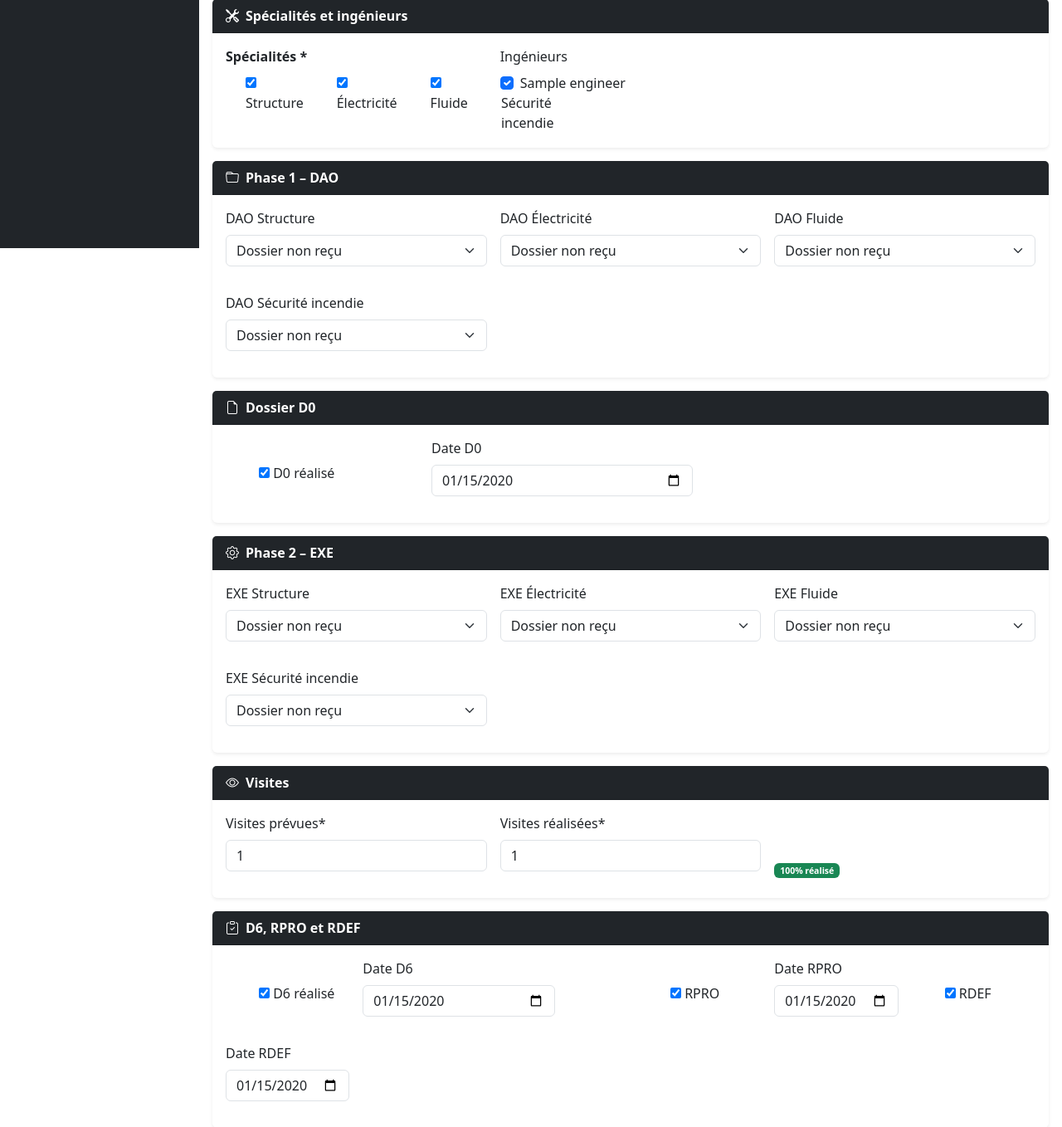
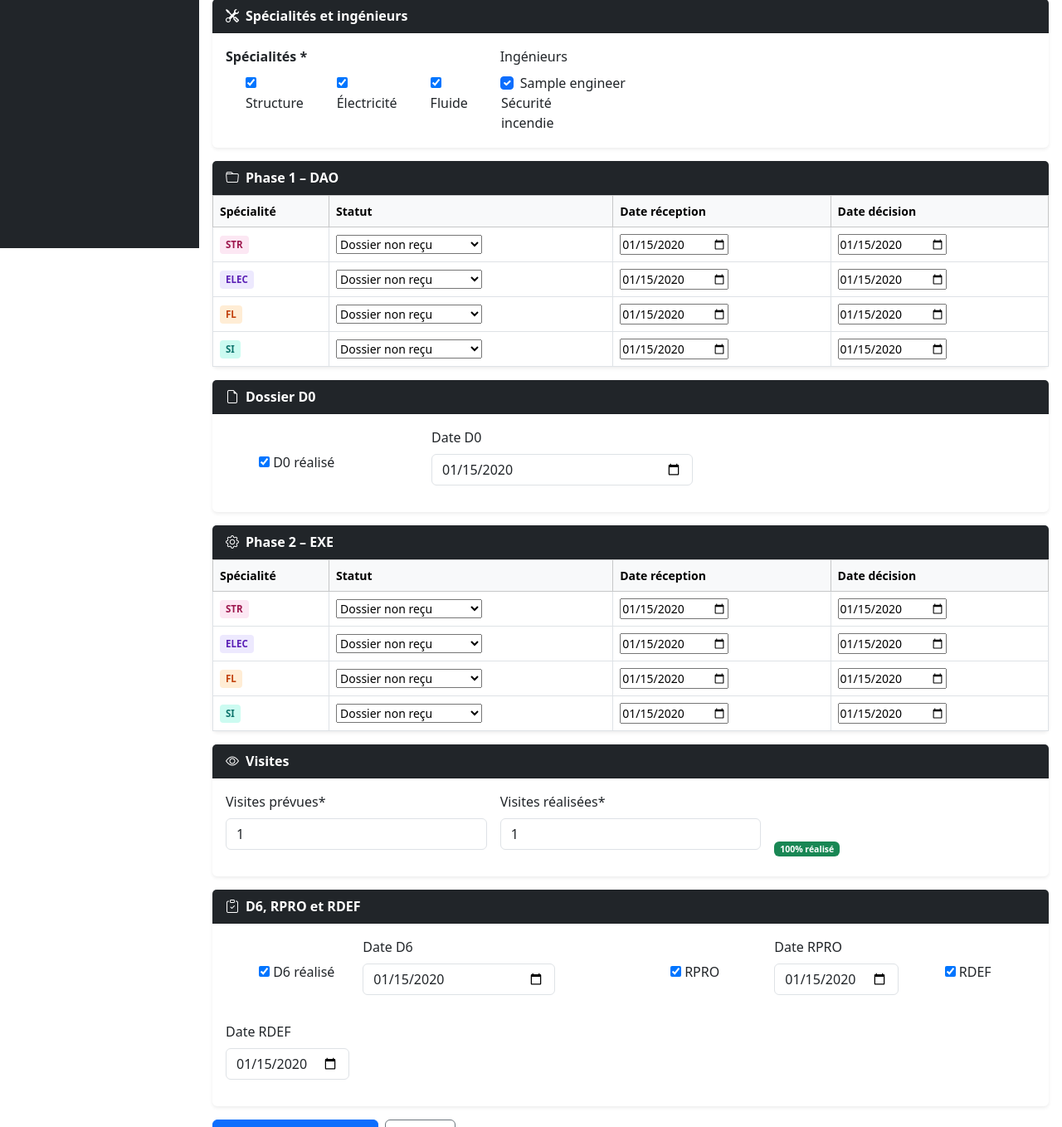
Before and after one commit to tahahamdiaq/maram, a Django app: page /projets/1/modifier/ in a window 1280 px wide. Shown: the part 501-1859 px from the top of the page at 83% size. Run offline with Django 5.2, Linux system fonts and the light colour scheme; a user stored in the database is signed in; tables that the repository leaves empty hold one stand-in row (values such as "Sample post"); data that the repository does not hold is empty; some libraries are stand-ins or nearby versions.

Commit message:
enhance project form with structured display for DAO and EXE specialtiesns

```diff
--- a/projects/views.py
+++ b/projects/views.py
@@ -116,6 +116,31 @@ def project_detail(request, pk):
 
 # ─── Create / Edit Project ────────────────────────────────────────────────────
 
+_SPEC_META = [
+    ('structure',         'STR',  'spec-str'),
+    ('electricite',       'ELEC', 'spec-elec'),
+    ('fluide',            'FL',   'spec-fl'),
+    ('securite_incendie', 'SI',   'spec-si'),
+]
+
+def _project_form_context(form):
+    dao_specs, exe_specs = [], []
+    for key, label, css in _SPEC_META:
+        dao_specs.append((
+            key, label, css,
+            form[f'dao_{key}'],
+            form[f'dao_{key}_received_date'],
+            form[f'dao_{key}_decision_date'],
+        ))
+        exe_specs.append((
+            key, label, css,
+            form[f'exe_{key}'],
+            form[f'exe_{key}_received_date'],
+            form[f'exe_{key}_decision_date'],
+        ))
+    return {'dao_specs': dao_specs, 'exe_specs': exe_specs}
+
+
 @login_required
 def project_create(request):
     if request.method == 'POST':
@@ -125,16 +150,14 @@ def project_create(request):
             project.created_by = request.user
             project.save()
             form.save_m2m()
-            # Create placeholder invoices
             for n in [1, 2, 3]:
                 Invoice.objects.get_or_create(project=project, invoice_number=n)
-            # Run notification check immediately
             check_project_notifications(project)
             messages.success(request, f'Projet "{project.name}" créé avec succès.')
             return redirect('project_detail', pk=project.pk)
     else:
         form = ProjectForm()
-    return render(request, 'projects/form.html', {'form': form, 'action': 'Créer'})
+    return render(request, 'projects/form.html', {'form': form, 'action': 'Créer', **_project_form_context(form)})
 
 
 _DOSSIER_FIELDS = [
@@ -210,7 +233,7 @@ def project_edit(request, pk):
             return redirect('project_detail', pk=project.pk)
     else:
         form = ProjectForm(instance=project)
-    return render(request, 'projects/form.html', {'form': form, 'project': project, 'action': 'Modifier'})
+    return render(request, 'projects/form.html', {'form': form, 'project': project, 'action': 'Modifier', **_project_form_context(form)})
 
 
 @login_required
--- a/templates/projects/form.html
+++ b/templates/projects/form.html
@@ -74,13 +74,36 @@
       <div class="card-header bg-dark text-white py-2">
         <i class="bi bi-folder me-2"></i><strong>Phase 1 – DAO</strong>
       </div>
-      <div class="card-body">
-        <div class="row g-3">
-          <div class="col-md-4" id="row-dao-structure">{{ form.dao_structure|as_crispy_field }}</div>
-          <div class="col-md-4" id="row-dao-electricite">{{ form.dao_electricite|as_crispy_field }}</div>
-          <div class="col-md-4" id="row-dao-fluide">{{ form.dao_fluide|as_crispy_field }}</div>
-          <div class="col-md-4" id="row-dao-securite_incendie">{{ form.dao_securite_incendie|as_crispy_field }}</div>
-        </div>
+      <div class="card-body p-0">
+        <table class="table table-bordered align-middle small mb-0">
+          <thead class="table-light">
+            <tr>
+              <th style="width:140px;">Spécialité</th>
+              <th>Statut</th>
+              <th>Date réception</th>
+              <th>Date décision</th>
+            </tr>
+          </thead>
+          <tbody>
+            {% for spec_key, spec_label, spec_class, status_field, recv_field, dec_field in dao_specs %}
+            <tr class="spec-row" data-spec="{{ spec_key }}">
+              <td><span class="spec-badge {{ spec_class }}">{{ spec_label }}</span></td>
+              <td>
+                <div class="field-active">{{ status_field }}</div>
+                <div class="field-inactive"><span class="badge-status status-non_prevu">Non prévu</span></div>
+              </td>
+              <td>
+                <div class="field-active">{{ recv_field }}</div>
+                <div class="field-inactive text-muted">–</div>
+              </td>
+              <td>
+                <div class="field-active">{{ dec_field }}</div>
+                <div class="field-inactive text-muted">–</div>
+              </td>
+            </tr>
+            {% endfor %}
+          </tbody>
+        </table>
       </div>
     </div>
 
@@ -107,13 +130,36 @@
       <div class="card-header bg-dark text-white py-2">
         <i class="bi bi-gear me-2"></i><strong>Phase 2 – EXE</strong>
       </div>
-      <div class="card-body">
-        <div class="row g-3">
-          <div class="col-md-4" id="row-exe-structure">{{ form.exe_structure|as_crispy_field }}</div>
-          <div class="col-md-4" id="row-exe-electricite">{{ form.exe_electricite|as_crispy_field }}</div>
-          <div class="col-md-4" id="row-exe-fluide">{{ form.exe_fluide|as_crispy_field }}</div>
-          <div class="col-md-4" id="row-exe-securite_incendie">{{ form.exe_securite_incendie|as_crispy_field }}</div>
-        </div>
+      <div class="card-body p-0">
+        <table class="table table-bordered align-middle small mb-0">
+          <thead class="table-light">
+            <tr>
+              <th style="width:140px;">Spécialité</th>
+              <th>Statut</th>
+              <th>Date réception</th>
+              <th>Date décision</th>
+            </tr>
+          </thead>
+          <tbody>
+            {% for spec_key, spec_label, spec_class, status_field, recv_field, dec_field in exe_specs %}
+            <tr class="spec-row" data-spec="{{ spec_key }}">
+              <td><span class="spec-badge {{ spec_class }}">{{ spec_label }}</span></td>
+              <td>
+                <div class="field-active">{{ status_field }}</div>
+                <div class="field-inactive"><span class="badge-status status-non_prevu">Non prévu</span></div>
+              </td>
+              <td>
+                <div class="field-active">{{ recv_field }}</div>
+                <div class="field-inactive text-muted">–</div>
+              </td>
+              <td>
+                <div class="field-active">{{ dec_field }}</div>
+                <div class="field-inactive text-muted">–</div>
+              </td>
+            </tr>
+            {% endfor %}
+          </tbody>
+        </table>
       </div>
     </div>
 
@@ -200,17 +246,19 @@ function updateVisitPct() {
 $('#id_planned_visits, #id_completed_visits').on('input', updateVisitPct);
 updateVisitPct();
 
-// Show/hide DAO/EXE fields based on selected specialties
+// Show active fields or "Non prévu" based on selected specialties
+const specMap = {
+  structure:         '#id_has_structure',
+  electricite:       '#id_has_electricite',
+  fluide:            '#id_has_fluide',
+  securite_incendie: '#id_has_securite_incendie',
+};
 function toggleSpecialtyFields() {
-  const str  = $('#id_has_structure').is(':checked');
-  const elec = $('#id_has_electricite').is(':checked');
-  const fl   = $('#id_has_fluide').is(':checked');
-  const si   = $('#id_has_securite_incendie').is(':checked');
-
-  $('#row-dao-structure, #row-exe-structure').toggle(str);
-  $('#row-dao-electricite, #row-exe-electricite').toggle(elec);
-  $('#row-dao-fluide, #row-exe-fluide').toggle(fl);
-  $('#row-dao-securite_incendie, #row-exe-securite_incendie').toggle(si);
+  for (const [spec, checkboxId] of Object.entries(specMap)) {
+    const active = $(checkboxId).is(':checked');
+    $(`tr.spec-row[data-spec="${spec}"] .field-active`).toggle(active);
+    $(`tr.spec-row[data-spec="${spec}"] .field-inactive`).toggle(!active);
+  }
 }
 $('#id_has_structure, #id_has_electricite, #id_has_fluide, #id_has_securite_incendie').on('change', toggleSpecialtyFields);
 toggleSpecialtyFields();
```
